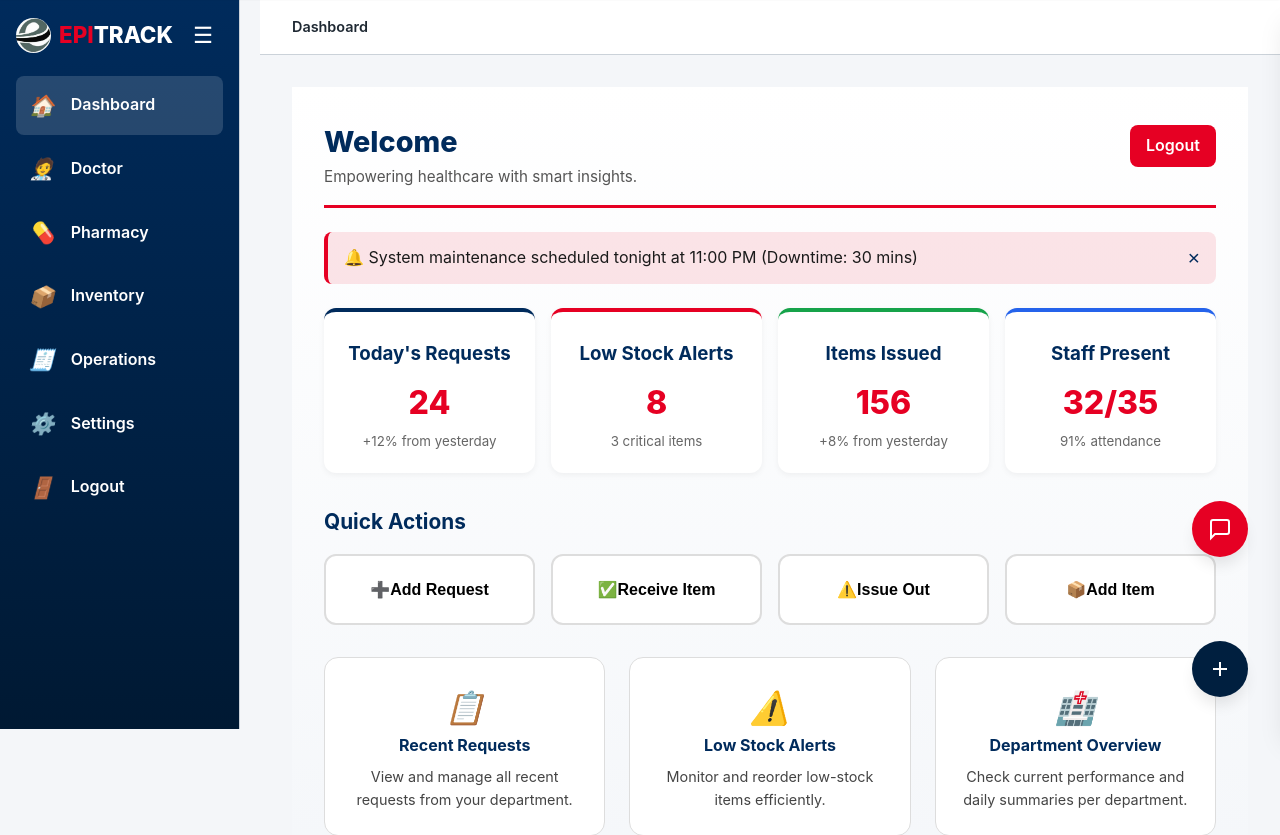
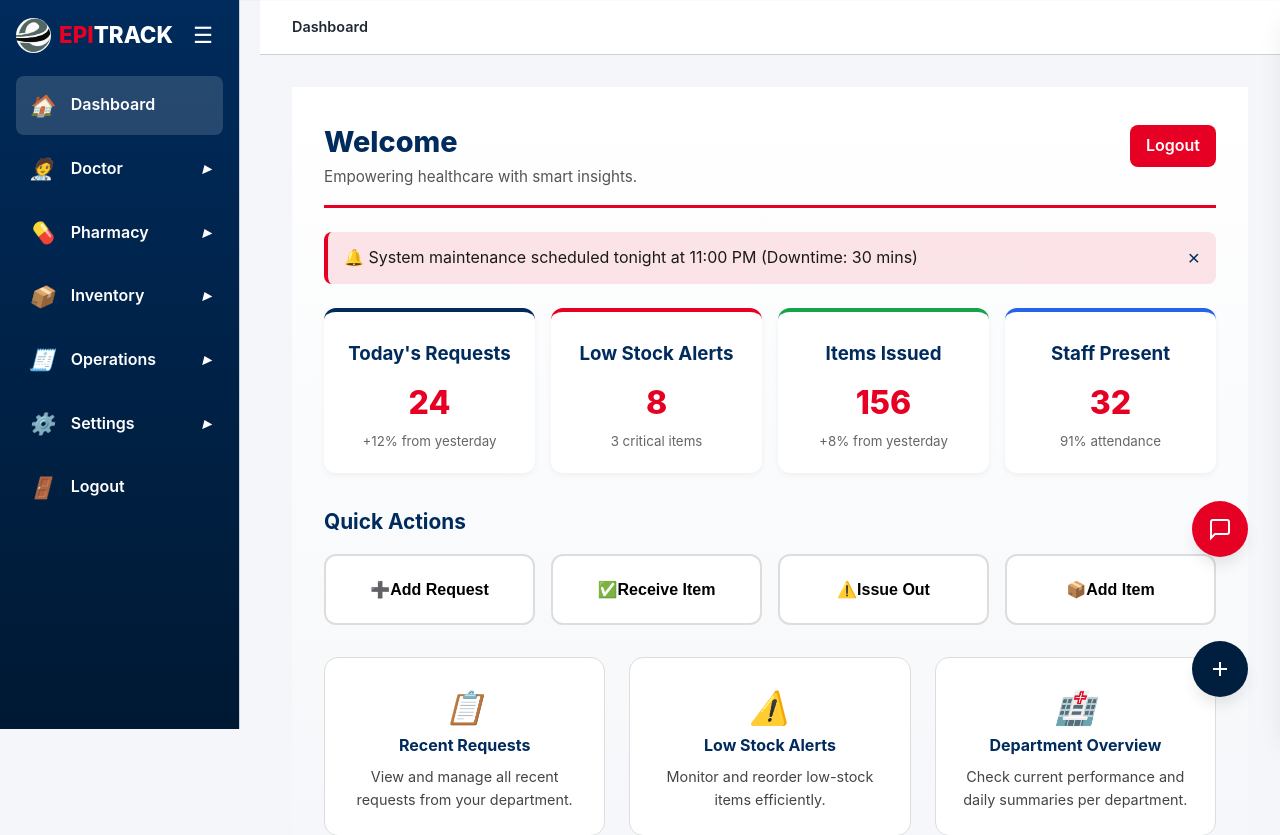
Before and after one commit to acetosyn/Epitrack-System, a Flask app: page /dashboard in a window 1280 px wide. Shown: the part 71-906 px from the top of the page. Run offline with Flask 3, Linux system fonts and the light colour scheme; a user stored in the database is signed in.

Commit message:
Improved dashboard UI

```diff
--- a/static/css/dashboard.css
+++ b/static/css/dashboard.css
@@ -121,7 +121,89 @@ body {
   text-decoration: underline;
 }
 
-/* Main Section */
+/* ================================
+   Submenu Dropdown Styles
+   ================================ */
+.menu-item.has-submenu {
+  flex-direction: column;
+  align-items: flex-start;
+  padding: 0;
+}
+
+.menu-header {
+  display: flex;
+  align-items: center;
+  justify-content: flex-start;
+  width: 100%;
+  padding: 0.8rem;
+  border-radius: 8px;
+  cursor: pointer;
+  font-weight: 600;
+  transition: background 0.3s ease;
+}
+
+.menu-header:hover {
+  background: rgba(255, 255, 255, 0.1);
+}
+
+.menu-header .icon {
+  margin-right: 1rem;
+  font-size: 1.3rem;
+}
+
+.menu-header .arrow {
+  margin-left: auto;
+  transition: transform 0.3s ease;
+}
+
+.menu-item.open .menu-header {
+  background: rgba(255, 255, 255, 0.2);
+}
+
+.menu-item.open .arrow {
+  transform: rotate(90deg);
+}
+
+/* Submenu container */
+.submenu {
+  width: 100%;
+  list-style: none;
+  padding-left: 2.5rem;
+  margin: 0;
+  max-height: 0;
+  overflow: hidden;
+  background: rgba(0, 0, 0, 0.15);
+  border-left: 2px solid #e60023;
+  transition: max-height 0.3s ease, background 0.3s ease;
+}
+
+.menu-item.open .submenu {
+  max-height: 500px;
+  background: rgba(255, 255, 255, 0.05);
+}
+
+.submenu li {
+  margin: 0.3rem 0;
+}
+
+.submenu a {
+  color: #fff;
+  text-decoration: none;
+  display: block;
+  padding: 0.4rem 0;
+  font-size: 0.9rem;
+  opacity: 0.85;
+  transition: opacity 0.2s ease, color 0.2s ease;
+}
+
+.submenu a:hover {
+  opacity: 1;
+  color: #e60023;
+}
+
+/* ================================
+   Main Section
+   ================================ */
 .dashboard-main {
   flex: 1;
   background: linear-gradient(180deg, #ffffff, #f1f4f8);
@@ -179,6 +261,12 @@ body {
   padding: 0.8rem 1rem;
   border-radius: 8px;
   margin-bottom: 1.5rem;
+  transition: all 0.3s ease;
+}
+
+.announcement.fade-out {
+  opacity: 0;
+  transform: translateY(-10px);
 }
 
 .close-announcement {
@@ -226,10 +314,18 @@ body {
   box-shadow: 0 6px 18px rgba(0, 0, 0, 0.1);
 }
 
-.stat-card.navy { border-top: 4px solid #002b5c; }
-.stat-card.red { border-top: 4px solid #e60023; }
-.stat-card.green { border-top: 4px solid #16a34a; }
-.stat-card.blue { border-top: 4px solid #2563eb; }
+.stat-card.navy {
+  border-top: 4px solid #002b5c;
+}
+.stat-card.red {
+  border-top: 4px solid #e60023;
+}
+.stat-card.green {
+  border-top: 4px solid #16a34a;
+}
+.stat-card.blue {
+  border-top: 4px solid #2563eb;
+}
 
 /* Quick Actions */
 .quick-actions {
@@ -332,15 +428,22 @@ body {
   .dashboard-wrapper {
     flex-direction: column;
   }
+
   .sidebar {
     flex-direction: row;
     width: 100%;
     overflow-x: auto;
   }
+
   .sidebar-menu {
     display: flex;
     gap: 0.5rem;
   }
+
+  .menu-item.has-submenu {
+    min-width: 120px;
+  }
+
   .dashboard-header {
     flex-direction: column;
     align-items: flex-start;
--- a/static/js/dashboard.js
+++ b/static/js/dashboard.js
@@ -1,333 +1,100 @@
-// Dashboard JavaScript
+// ===========================================================
+// dashboard2.js — Optimized Sidebar & UI Logic for Dashboard
+// ===========================================================
 
 document.addEventListener("DOMContentLoaded", () => {
-  initializeDashboard()
+  setupSidebarToggle()
+  setupSubmenuToggle()
+  setupAnnouncementClose()
+  animateStats()
+  console.log("[dashboard2] Initialized")
 })
 
-function initializeDashboard() {
-  loadRecentRequests()
-  loadLowStockItems()
-  loadExpiringItems()
-  loadRecentActivity()
-  initializeRefreshButton()
-  initializeAnnouncementBar()
-  animateStats()
+// ----------------------------
+// Sidebar collapse toggle
+// ----------------------------
+function setupSidebarToggle() {
+  const sidebar = document.getElementById("sidebar")
+  const toggle = document.getElementById("sidebarToggle")
+  if (!sidebar || !toggle) return
 
-  console.log("[v0] Dashboard initialized")
+  toggle.addEventListener("click", () => {
+    sidebar.classList.toggle("collapsed")
+  })
 }
 
-// Load Recent Requests
-function loadRecentRequests() {
-  const container = document.getElementById("recent-requests")
-  if (!container) return
+// ----------------------------
+// Expand / collapse submenus
+// ----------------------------
+function setupSubmenuToggle() {
+  const submenuHeaders = document.querySelectorAll(".menu-item.has-submenu .menu-header")
 
-  // Show skeleton loader
-  container.innerHTML = createSkeletonLoader(3)
+  submenuHeaders.forEach((header) => {
+    header.addEventListener("click", () => {
+      const parent = header.parentElement
+      const submenu = parent.querySelector(".submenu")
+      const arrow = header.querySelector(".arrow")
 
-  // Simulate API call
-  setTimeout(() => {
-    const requests = [
-      {
-        id: "REQ-0021",
-        title: "Amatem Softgel",
-        department: "Pharmacy",
-        status: "pending",
-        time: "10 mins ago",
-        requestedBy: "Dr. Olu",
-      },
-      {
-        id: "REQ-0020",
-        title: "Sample Reagent",
-        department: "Lab",
-        status: "approved",
-        time: "25 mins ago",
-        requestedBy: "Lab Tech",
-      },
-      {
-        id: "REQ-0019",
-        title: "Surgical Gloves",
-        department: "Operations",
-        status: "pending",
-        time: "1 hour ago",
-        requestedBy: "Nurse Ada",
-      },
-    ]
+      // Collapse others
+      document.querySelectorAll(".menu-item.has-submenu.open").forEach((openItem) => {
+        if (openItem !== parent) {
+          openItem.classList.remove("open")
+          const openArrow = openItem.querySelector(".arrow")
+          if (openArrow) openArrow.textContent = "▸"
+          const openSubmenu = openItem.querySelector(".submenu")
+          if (openSubmenu) openSubmenu.style.maxHeight = null
+        }
+      })
 
-    container.innerHTML = requests
-      .map(
-        (req) => `
-            <div class="request-item">
-                <div class="item-icon ${req.status}">
-                    ${req.status === "pending" ? "⏳" : "✓"}
-                </div>
-                <div class="item-content">
-                    <div class="item-title">${req.title}</div>
-                    <div class="item-subtitle">${req.id} • ${req.department}</div>
-                    <div class="item-meta">Requested by ${req.requestedBy} • ${req.time}</div>
-                </div>
-                <span class="item-badge badge-${req.status}">${req.status}</span>
-            </div>
-        `,
-      )
-      .join("")
-  }, 800)
+      // Toggle this one
+      parent.classList.toggle("open")
+      if (parent.classList.contains("open")) {
+        submenu.style.maxHeight = submenu.scrollHeight + "px"
+        arrow.textContent = "▾"
+      } else {
+        submenu.style.maxHeight = null
+        arrow.textContent = "▸"
+      }
+    })
+  })
 }
 
-// Load Low Stock Items
-function loadLowStockItems() {
-  const container = document.getElementById("low-stock-items")
-  if (!container) return
+// ----------------------------
+// Close announcement banner
+// ----------------------------
+function setupAnnouncementClose() {
+  const closeBtn = document.getElementById("closeAnnouncement")
+  if (!closeBtn) return
 
-  container.innerHTML = createSkeletonLoader(3)
-
-  setTimeout(() => {
-    const items = [
-      {
-        id: "STOCK-0021",
-        name: "Amatem Softgel",
-        current: 5,
-        minimum: 50,
-        level: "critical",
-      },
-      {
-        id: "STOCK-0045",
-        name: "Paracetamol 500mg",
-        current: 25,
-        minimum: 100,
-        level: "low",
-      },
-      {
-        id: "STOCK-0067",
-        name: "Surgical Masks",
-        current: 40,
-        minimum: 200,
-        level: "low",
-      },
-    ]
-
-    container.innerHTML = items
-      .map(
-        (item) => `
-            <div class="stock-item">
-                <div class="item-icon ${item.level}">
-                    <svg width="20" height="20" viewBox="0 0 24 24" fill="none" stroke="currentColor" stroke-width="2">
-                        <path d="M10.29 3.86L1.82 18a2 2 0 0 0 1.71 3h16.94a2 2 0 0 0 1.71-3L13.71 3.86a2 2 0 0 0-3.42 0z"></path>
-                        <line x1="12" y1="9" x2="12" y2="13"></line>
-                        <line x1="12" y1="17" x2="12.01" y2="17"></line>
-                    </svg>
-                </div>
-                <div class="item-content">
-                    <div class="item-title">${item.name}</div>
-                    <div class="item-subtitle">${item.id}</div>
-                    <div class="item-meta">Current: ${item.current} units • Min: ${item.minimum} units</div>
-                </div>
-                <span class="item-badge badge-${item.level}">${item.level}</span>
-            </div>
-        `,
-      )
-      .join("")
-  }, 1000)
+  closeBtn.addEventListener("click", () => {
+    const announcement = closeBtn.parentElement
+    announcement.classList.add("fade-out")
+    setTimeout(() => (announcement.style.display = "none"), 300)
+  })
 }
 
-// Load Expiring Items
-function loadExpiringItems() {
-  const container = document.getElementById("expiring-items")
-  if (!container) return
+// ----------------------------
+// Animate number counters
+// ----------------------------
+function animateStats() {
+  const stats = document.querySelectorAll(".stat-card .value")
 
-  container.innerHTML = createSkeletonLoader(3)
-
-  setTimeout(() => {
-    const items = [
-      {
-        id: "EXP-0012",
-        name: "Amoxicillin 250mg",
-        expiryDate: "2025-02-20",
-        daysLeft: 5,
-        quantity: 30,
-      },
-      {
-        id: "EXP-0034",
-        name: "Vitamin C Tablets",
-        expiryDate: "2025-03-15",
-        daysLeft: 28,
-        quantity: 50,
-      },
-      {
-        id: "EXP-0056",
-        name: "Antiseptic Solution",
-        expiryDate: "2025-03-01",
-        daysLeft: 14,
-        quantity: 12,
-      },
-    ]
-
-    container.innerHTML = items
-      .map(
-        (item) => `
-            <div class="expiring-item">
-                <div class="item-icon warning">
-                    <svg width="20" height="20" viewBox="0 0 24 24" fill="none" stroke="currentColor" stroke-width="2">
-                        <circle cx="12" cy="12" r="10"></circle>
-                        <polyline points="12 6 12 12 16 14"></polyline>
-                    </svg>
-                </div>
-                <div class="item-content">
-                    <div class="item-title">${item.name}</div>
-                    <div class="item-subtitle">${item.id} • ${item.quantity} units</div>
-                    <div class="item-meta">Expires: ${item.expiryDate} (${item.daysLeft} days left)</div>
-                </div>
-            </div>
-        `,
-      )
-      .join("")
-  }, 1200)
-}
-
-// Load Recent Activity
-function loadRecentActivity() {
-  const container = document.getElementById("recent-activity")
-  if (!container) return
-
-  container.innerHTML = createSkeletonLoader(4)
-
-  setTimeout(() => {
-    const activities = [
-      {
-        action: "Item Issued",
-        description: "50 units of Paracetamol issued to Pharmacy",
-        user: "Dr. Olu",
-        time: "5 mins ago",
-        icon: "info",
-      },
-      {
-        action: "Request Approved",
-        description: "Sample Reagent request approved",
-        user: "HOP",
-        time: "15 mins ago",
-        icon: "approved",
-      },
-      {
-        action: "Stock Received",
-        description: "200 units of Surgical Masks received",
-        user: "Inventory Staff",
-        time: "1 hour ago",
-        icon: "info",
-      },
-      {
-        action: "Low Stock Alert",
-        description: "Amatem Softgel below minimum level",
-        user: "System",
-        time: "2 hours ago",
-        icon: "warning",
-      },
-    ]
-
-    container.innerHTML = activities
-      .map(
-        (activity) => `
-            <div class="activity-item">
-                <div class="item-icon ${activity.icon}">
-                    ${getActivityIcon(activity.icon)}
-                </div>
-                <div class="item-content">
-                    <div class="item-title">${activity.action}</div>
-                    <div class="item-subtitle">${activity.description}</div>
-                    <div class="item-meta">${activity.user} • ${activity.time}</div>
-                </div>
-            </div>
-        `,
-      )
-      .join("")
-  }, 1400)
-}
-
-function getActivityIcon(type) {
-  const icons = {
-    info: "ℹ️",
-    approved: "✓",
-    warning: "⚠️",
-    critical: "❌",
-  }
-  return icons[type] || "•"
-}
-
-// Create Skeleton Loader
-function createSkeletonLoader(count) {
-  let html = ""
-  for (let i = 0; i < count; i++) {
-    html += `
-            <div class="request-item">
-                <div class="skeleton" style="width: 40px; height: 40px; border-radius: var(--radius-lg);"></div>
-                <div class="item-content" style="flex: 1;">
-                    <div class="skeleton skeleton-text" style="width: 60%;"></div>
-                    <div class="skeleton skeleton-text" style="width: 80%;"></div>
-                    <div class="skeleton skeleton-text" style="width: 40%;"></div>
-                </div>
-            </div>
-        `
-  }
-  return html
-}
-
-// Animate Stats
-function animateStats() {
-  const statValues = document.querySelectorAll(".stat-value")
-
-  statValues.forEach((stat) => {
-    const finalValue = stat.textContent
-    const isNumber = !isNaN(Number.parseInt(finalValue))
-
-    if (isNumber) {
-      const target = Number.parseInt(finalValue)
+  stats.forEach((el) => {
+    const val = parseInt(el.textContent)
+    if (isNaN(val)) return
     let current = 0
-      const increment = target / 50
-      const duration = 1000
+    const duration = 800
+    const steps = 30
+    const increment = val / steps
 
     const timer = setInterval(() => {
       current += increment
-        if (current >= target) {
-          stat.textContent = finalValue
+      if (current >= val) {
+        el.textContent = val
         clearInterval(timer)
       } else {
-          stat.textContent = Math.floor(current)
+        el.textContent = Math.floor(current)
       }
-      }, duration / 50)
-    }
+    }, duration / steps)
   })
 }
-
-// Initialize Refresh Button
-function initializeRefreshButton() {
-  const refreshBtn = document.getElementById("refresh-dashboard")
-
-  refreshBtn?.addEventListener("click", () => {
-    refreshBtn.style.transform = "rotate(360deg)"
-    refreshBtn.style.transition = "transform 0.5s ease"
-
-    setTimeout(() => {
-      refreshBtn.style.transform = "rotate(0deg)"
-    }, 500)
-
-    // Reload all data
-    loadRecentRequests()
-    loadLowStockItems()
-    loadExpiringItems()
-    loadRecentActivity()
-
-    window.EPITRACK?.showToast("success", "Dashboard Refreshed", "All data has been updated")
-  })
-}
-
-// Initialize Announcement Bar
-function initializeAnnouncementBar() {
-  const announcementBar = document.querySelector(".announcement-bar")
-  const closeBtn = document.querySelector(".announcement-close")
-
-  closeBtn?.addEventListener("click", () => {
-    announcementBar.style.opacity = "0"
-    announcementBar.style.transform = "translateY(-20px)"
-    setTimeout(() => {
-      announcementBar.style.display = "none"
-    }, 300)
-  })
-}
--- a/templates/dashboard.html
+++ b/templates/dashboard.html
@@ -17,12 +17,72 @@
     </div>
 
     <ul class="sidebar-menu">
-      <li class="menu-item active"><i class="icon">🏠</i><span>Dashboard</span></li>
-      <li class="menu-item"><i class="icon">🧑‍⚕️</i><span>Doctor</span></li>
-      <li class="menu-item"><i class="icon">💊</i><span>Pharmacy</span></li>
-      <li class="menu-item"><i class="icon">📦</i><span>Inventory</span></li>
-      <li class="menu-item"><i class="icon">🧾</i><span>Operations</span></li>
-      <li class="menu-item"><i class="icon">⚙️</i><span>Settings</span></li>
+      <!-- Dashboard -->
+      <li class="menu-item active">
+        <i class="icon">🏠</i><span>Dashboard</span>
+      </li>
+
+      <!-- Doctor -->
+      <li class="menu-item has-submenu">
+        <div class="menu-header">
+          <i class="icon">🧑‍⚕️</i><span>Doctor</span><i class="arrow">▸</i>
+        </div>
+        <ul class="submenu">
+          <li><a href="#">Appointments</a></li>
+          <li><a href="#">Patients</a></li>
+          <li><a href="#">Reports</a></li>
+        </ul>
+      </li>
+
+      <!-- Pharmacy -->
+      <li class="menu-item has-submenu">
+        <div class="menu-header">
+          <i class="icon">💊</i><span>Pharmacy</span><i class="arrow">▸</i>
+        </div>
+        <ul class="submenu">
+          <li><a href="#">Drugs</a></li>
+          <li><a href="#">Sales</a></li>
+          <li><a href="#">Reorder List</a></li>
+        </ul>
+      </li>
+
+      <!-- Inventory -->
+      <li class="menu-item has-submenu">
+        <div class="menu-header">
+          <i class="icon">📦</i><span>Inventory</span><i class="arrow">▸</i>
+        </div>
+        <ul class="submenu">
+          <li><a href="#">Stocks</a></li>
+          <li><a href="#">Expiring Items</a></li>
+          <li><a href="#">Transaction Logs</a></li>
+        </ul>
+      </li>
+
+      <!-- Operations -->
+      <li class="menu-item has-submenu">
+        <div class="menu-header">
+          <i class="icon">🧾</i><span>Operations</span><i class="arrow">▸</i>
+        </div>
+        <ul class="submenu">
+          <li><a href="#">Requests</a></li>
+          <li><a href="#">Approvals</a></li>
+          <li><a href="#">Deliveries</a></li>
+        </ul>
+      </li>
+
+      <!-- Settings -->
+      <li class="menu-item has-submenu">
+        <div class="menu-header">
+          <i class="icon">⚙️</i><span>Settings</span><i class="arrow">▸</i>
+        </div>
+        <ul class="submenu">
+          <li><a href="#">Profile</a></li>
+          <li><a href="#">Roles</a></li>
+          <li><a href="#">Preferences</a></li>
+        </ul>
+      </li>
+
+      <!-- Logout -->
       <li class="menu-item logout">
         <i class="icon">🚪</i>
         <span><a href="/logout" class="logout-link">Logout</a></span>
@@ -46,7 +106,7 @@
     <!-- Announcement -->
     <div class="announcement">
       <span>🔔 System maintenance scheduled tonight at 11:00 PM (Downtime: 30 mins)</span>
-      <button class="close-announcement" onclick="this.parentElement.remove()">×</button>
+      <button class="close-announcement" id="closeAnnouncement">×</button>
     </div>
 
     <!-- Stats Cards -->
@@ -138,16 +198,6 @@
   </main>
 </div>
 
-<!-- JS -->
-<script>
-  document.addEventListener("DOMContentLoaded", () => {
-    const sidebar = document.getElementById("sidebar");
-    const toggle = document.getElementById("sidebarToggle");
-
-    toggle.addEventListener("click", () => {
-      sidebar.classList.toggle("collapsed");
-    });
-  });
-</script>
-
+<!-- External JS -->
+<script src="{{ url_for('static', filename='js/dashboard.js') }}"></script>
 {% endblock %}
```
Lines whose indentation alone changed are shown as unchanged.
